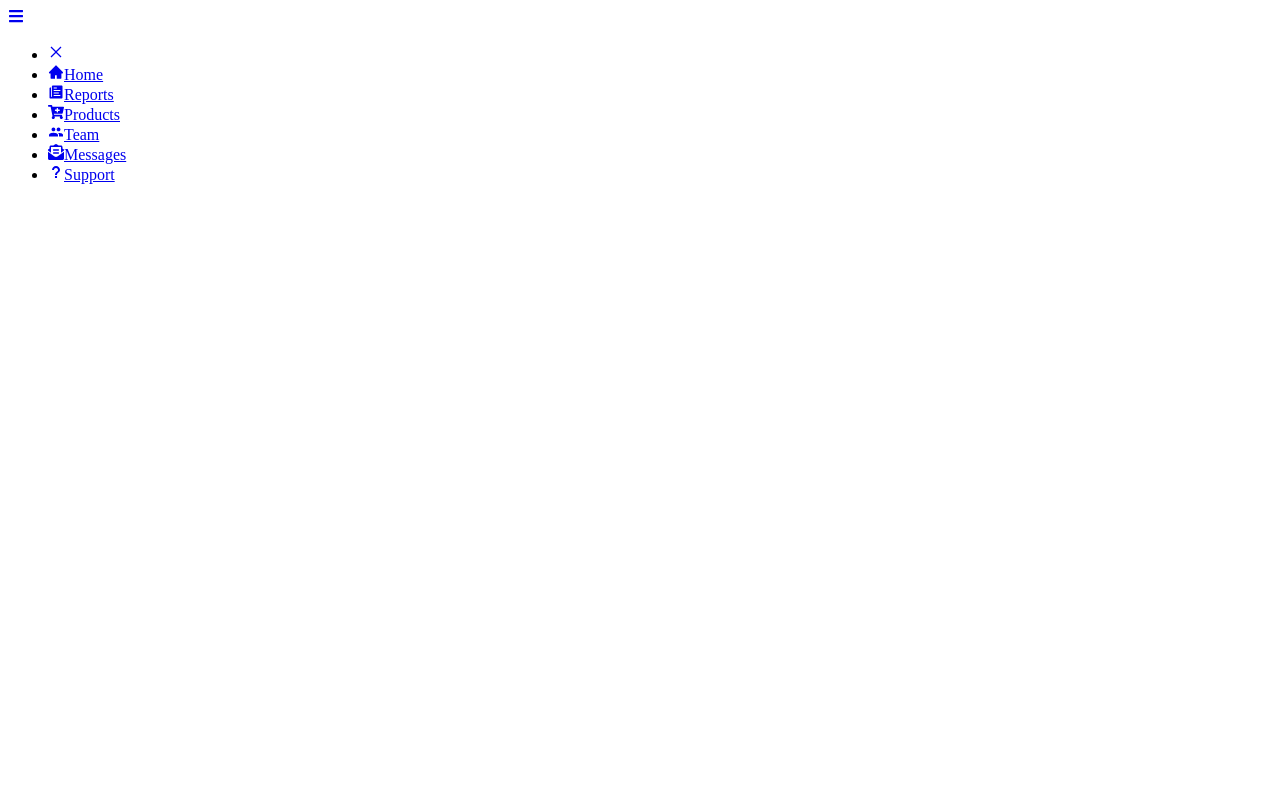
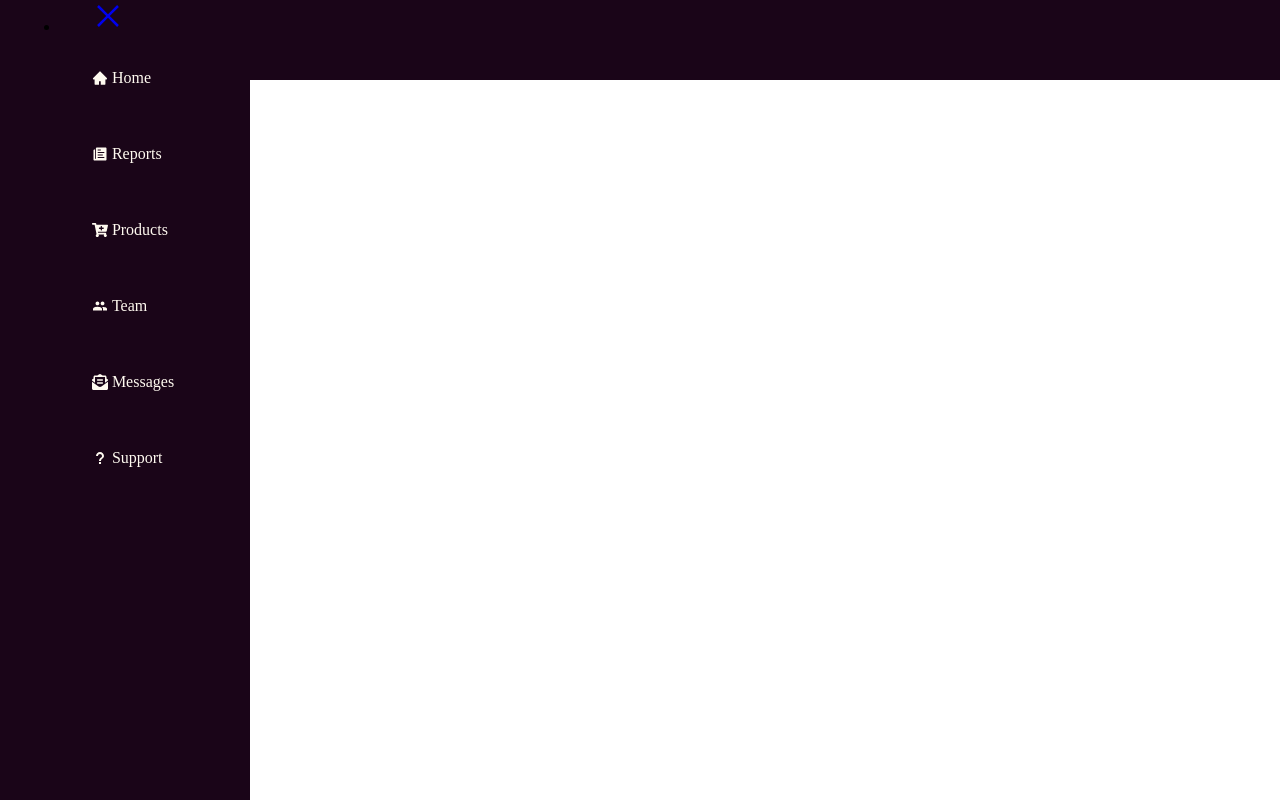
Before and after one commit to SerhiiMart/React-Sidebar-Navigation-Menu-, a React (Create React App) app in the folder react-sidebar-navigation-menu/: page / in a window 1280 px wide. Built offline with nearby package versions, Linux system fonts and the light colour scheme.

Commit message:
Working on styling

```diff
--- a/react-sidebar-navigation-menu/src/Components/Navbar.css
+++ b/react-sidebar-navigation-menu/src/Components/Navbar.css
@@ -0,0 +1,58 @@
+* {
+  padding: 0;
+  margin: 0;
+}
+
+.navbar {
+  background-color: rgb(26, 5, 24);
+  height: 5rem;
+  display: flex;
+  justify-content: start;
+  align-items: center;
+}
+
+.hamburger {
+  margin: 2rem;
+  font-size: 2rem;
+  background: none;
+}
+.nav-menu {
+  background-color: rgb(26, 5, 24);
+  width: 15.625rem;
+  height: 100vh;
+  display: flex;
+  justify-content: center;
+  position: fixed;
+  top: 0;
+  /* left: -100%; */
+  transition: 770ms;
+}
+
+.nav-menu.active {
+  left: 0;
+  transition: 400ms;
+}
+
+.nav-text {
+  display: flex;
+  justify-content: start;
+  align-items: center;
+  padding: 0.5rem 0rem 0.5rem 1rem;
+  list-style: none;
+  height: 3.75rem;
+}
+.nav-text a {
+  text-decoration: none;
+  display: flex;
+  color: floralwhite;
+  font-size: 1.13 rem;
+  width: 95%;
+  height: 100%;
+  align-items: center;
+  padding: 0rem 1rem;
+  border-radius: 0.25rem;
+}
+
+.nav-text a:hover {
+  background-color: rgb(112, 11, 170);
+}
--- a/react-sidebar-navigation-menu/src/Components/Navbar.js
+++ b/react-sidebar-navigation-menu/src/Components/Navbar.js
@@ -14,14 +14,14 @@ function Navbar() {
   return (
     <>
       <div className="navbar">
-        <Link className="menu-bars" to="/" >
+        <Link className="hamburger" to="/" >
           <FaIcons.FaBars onClick={showSidebar} />
         </Link>
       </div>
       <nav className={sidebar ? "nav-menu active" : "nav-menu"}>
         <ul className="nav-menu-items">
           <li className="navbar-toggle">
-            <Link to="#" className="menu-bars">
+            <Link to="#" className="hamburger">
               <VscIcons.VscChromeClose />
             </Link>
           </li>
@@ -29,10 +29,7 @@ function Navbar() {
             return (
               <li key={index} className={item.className}>
                 <Link to={item.path}>
-                  {item.icon}
-                  <span>
-                    {item.title}
-                  </span>
+                  {item.icon}&nbsp; <span>{item.title}</span>
                 </Link>
               </li>
             )
```
